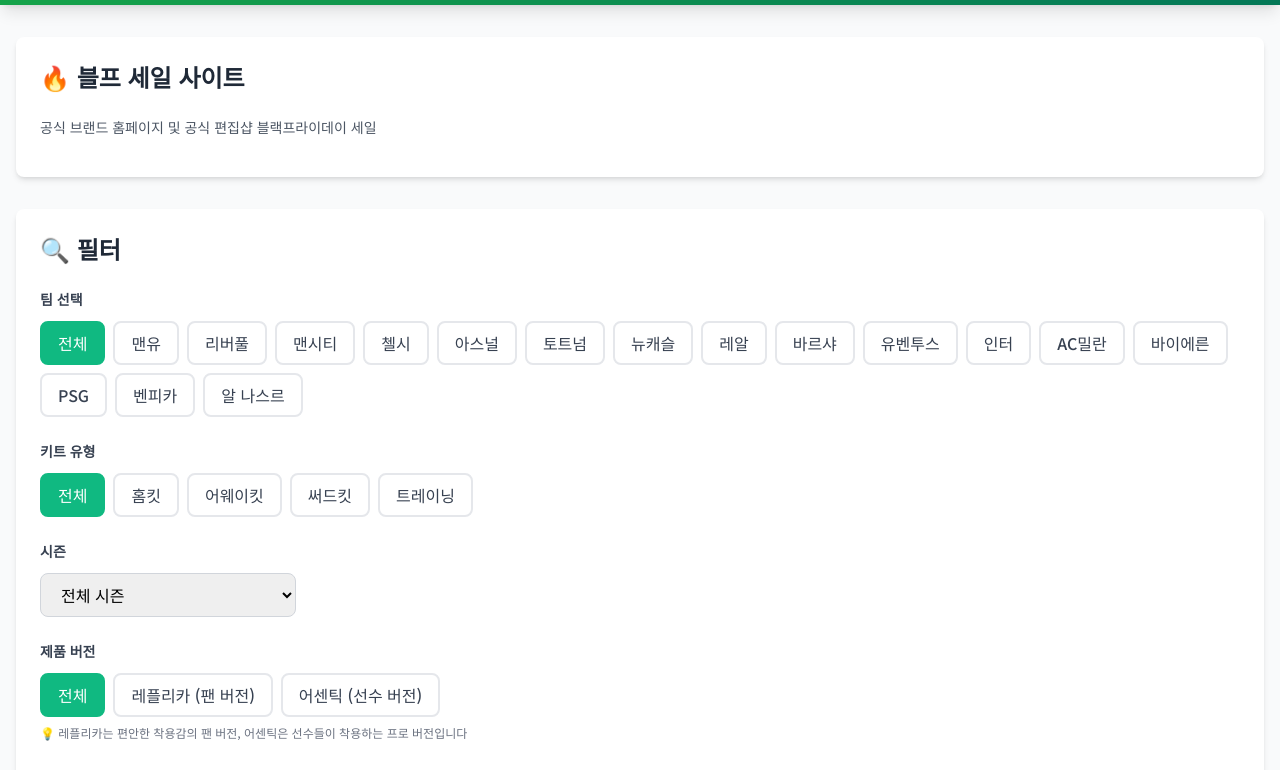
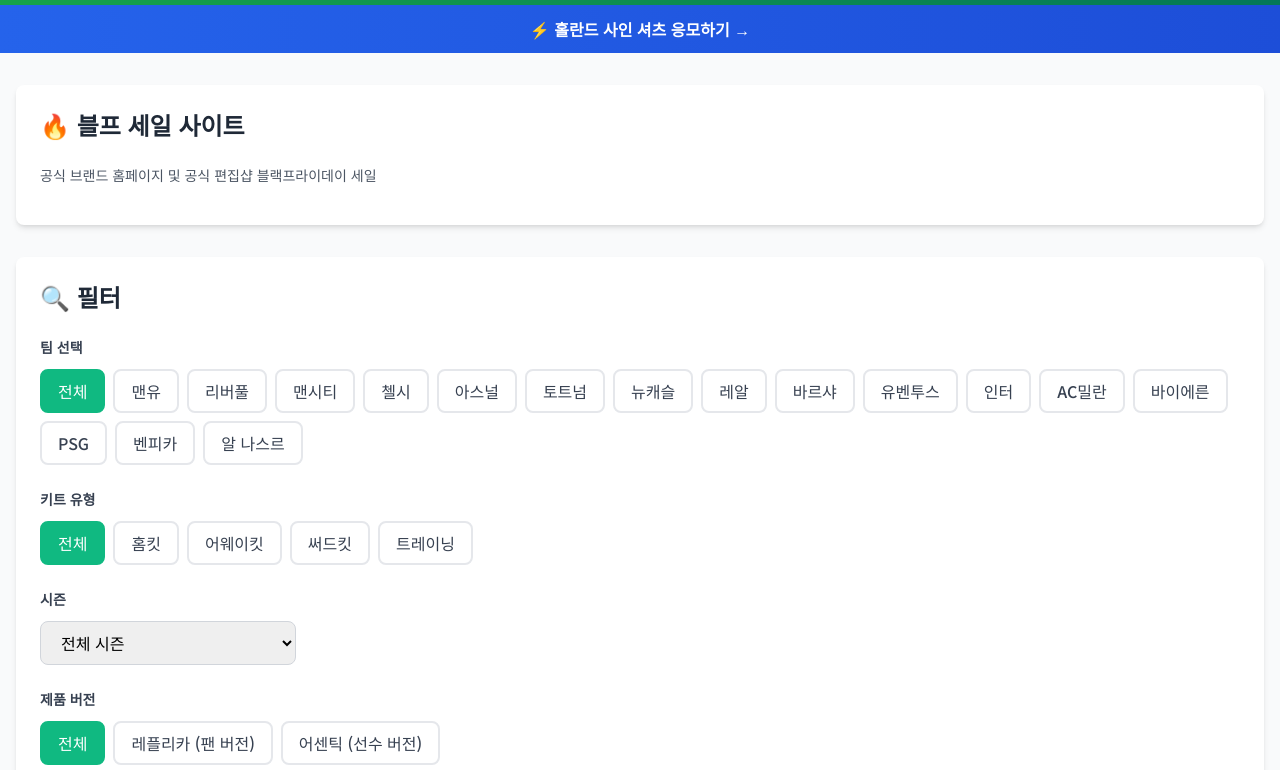
Before and after one commit to yoonjunsik/omacasemiro, a website: page index.html in a window 1280 px wide. Shown: the part 107-877 px from the top of the page. Drawn offline with nearby package versions, Linux system fonts and the light colour scheme; no server answers.

Commit message:
Add Haaland signed shirt banner to main page

```diff
--- a/index.html
+++ b/index.html
@@ -70,6 +70,17 @@
             </div>
         </div>
     </header>
+
+    <!-- 홀란드 사인 셔츠 배너 -->
+    <a href="https://www.premierleague.com/en/news/4455995/erling-haaland-scores-100th-premier-league-goal-in-record-number-of-matches"
+       target="_blank"
+       class="block bg-gradient-to-r from-blue-600 to-blue-700 text-white py-3 hover:from-blue-700 hover:to-blue-800 transition-all duration-300">
+        <div class="container mx-auto px-4 text-center">
+            <p class="text-sm md:text-base font-bold">
+                ⚡ 홀란드 사인 셔츠 응모하기 →
+            </p>
+        </div>
+    </a>
 
     <!-- Main Content -->
     <main class="container mx-auto px-3 md:px-4 py-4 md:py-8">
```
